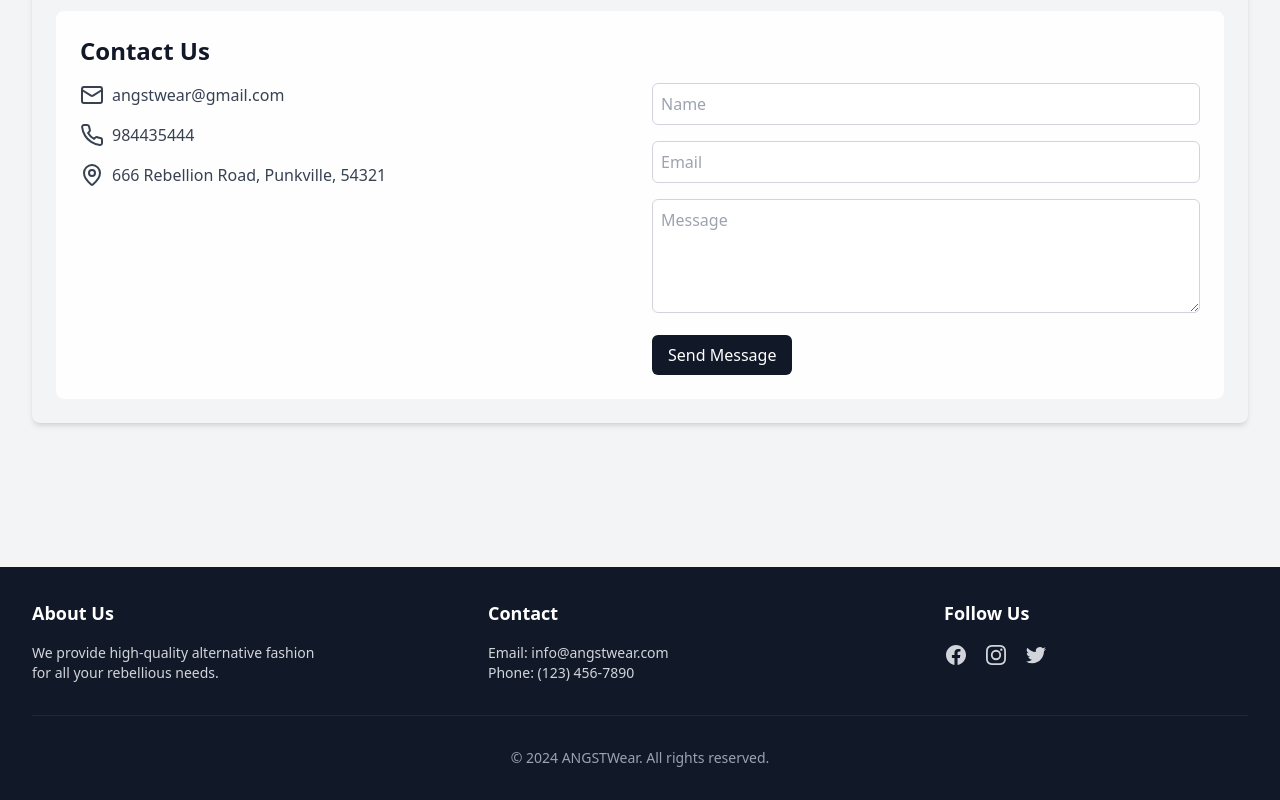
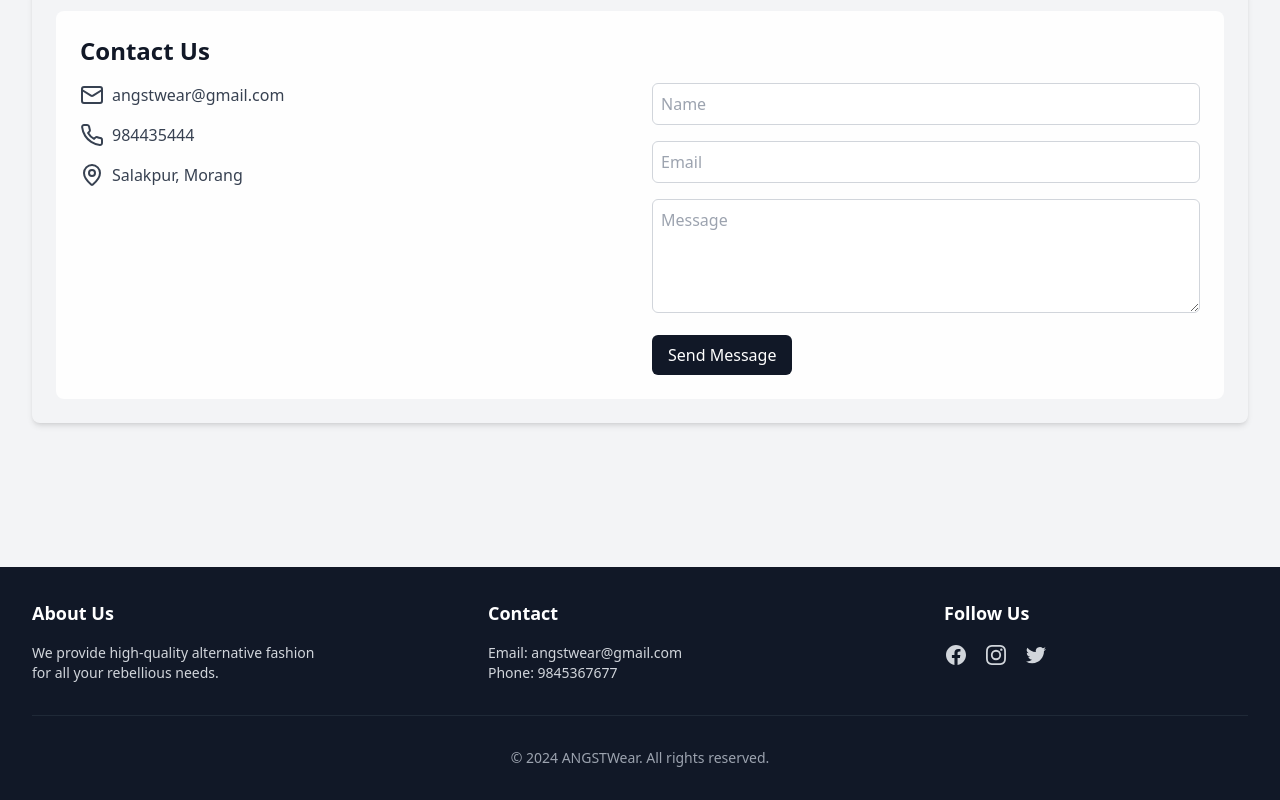
Before and after one commit to Seesonn/cleaningservice, a React (Create React App) app: page / in a window 1280 px wide. Shown: the part 3977-4777 px from the top of the page. Built offline with nearby package versions, Linux system fonts and the light colour scheme.

Commit message:
Update angst.js

```diff
--- a/src/angst.js
+++ b/src/angst.js
@@ -271,7 +271,7 @@ export default function HomePage() {
                     <Phone className="mr-2" /> 984435444
                   </p>
                   <p className="flex items-center text-gray-700">
-                    <MapPin className="mr-2" /> 666 Rebellion Road, Punkville, 54321
+                    <MapPin className="mr-2" />  Salakpur, Morang
                   </p>
                 </div>
                 <form className="space-y-4">
@@ -295,8 +295,8 @@ export default function HomePage() {
             </div>
             <div className="w-full md:w-1/4 mb-6 md:mb-0">
               <h3 className="text-lg font-semibold mb-4">Contact</h3>
-              <p className="text-sm text-gray-300">Email: info@angstwear.com</p>
-              <p className="text-sm text-gray-300">Phone: (123) 456-7890</p>
+              <p className="text-sm text-gray-300">Email: angstwear@gmail.com</p>
+              <p className="text-sm text-gray-300">Phone: 9845367677</p>
             </div>
             <div className="w-full md:w-1/4 mb-6 md:mb-0">
               <h3 className="text-lg font-semibold mb-4">Follow Us</h3>
```
